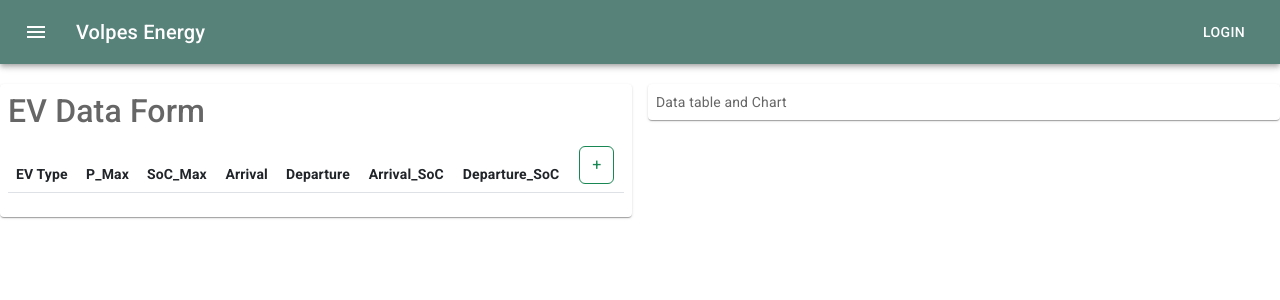
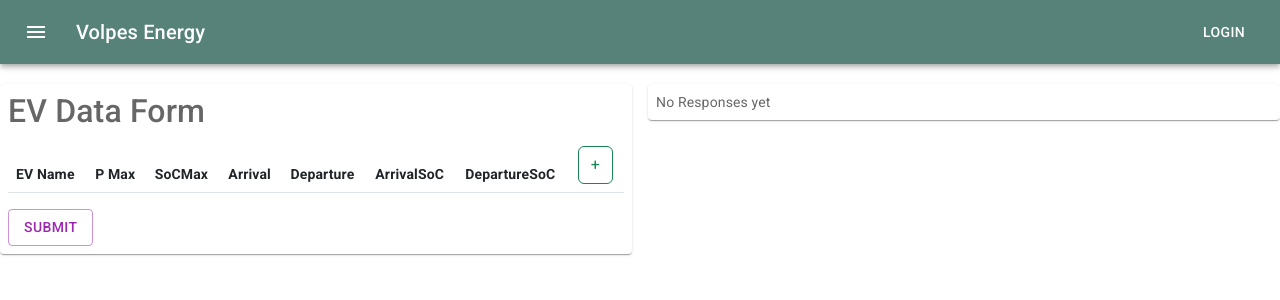
Before and after one commit to hesamossanloo/volpes-energy-frontend, a React (Create React App) app: page / in a window 1280 px wide. Shown: the top 300 px of the page. Built offline with nearby package versions, Linux system fonts and the light colour scheme.

Commit message:
add table and json

```diff
--- a/src/Demo.tsx
+++ b/src/Demo.tsx
@@ -1,10 +1,13 @@
 import * as React from 'react';
+import {useState} from 'react';
 import {styled} from '@mui/material/styles';
 import Box from '@mui/material/Box';
 import Paper from '@mui/material/Paper';
 import Grid from '@mui/material/Grid';
 import "../node_modules/bootstrap/dist/css/bootstrap.min.css";
 import AddDeleteTableRows from "./DynamicTable";
+import {Button} from "@mui/material";
+import {TableContext} from "./TableContext";
 
 const Item = styled(Paper)(({theme}) => ({
     backgroundColor: theme.palette.mode === 'dark' ? '#1A2027' : '#fff',
@@ -13,19 +16,45 @@ const Item = styled(Paper)(({theme}) => ({
     marginTop: 20,
     color: theme.palette.text.secondary,
 }));
+const url = `https://volpes-energy-backend-fiiwhtua3a-ew.a.run.app`;
 
 export default function Demo() {
+    const [tableRows, setTableRows] = useState([]);
+    const [APIData, setAPIData] = useState(null);
+
+    const getEVSchedule = async () => {
+        try {
+            const response = await fetch(`${url}/ev_scheduler`);
+            const data = await response.json()
+            setAPIData(data);
+        } catch (e) {
+            console.error(e.toString);
+        }
+    }
+
+    async function handleSubmit(event) {
+        // TODO Call the actual API
+        event.preventDefault();
+        console.log(tableRows)
+        await getEVSchedule()
+    }
+
     return (
         <Box sx={{flexGrow: 1}}>
             <Grid container spacing={2}>
                 <Grid item xs={6}>
                     <Item>
                         <h2>EV Data Form</h2>
-                        <AddDeleteTableRows />
+                        <TableContext.Provider value={{tableRows, setTableRows}}>
+                            <AddDeleteTableRows/>
+                            <form onSubmit={handleSubmit}>
+                                <Button variant="outlined" color="secondary" type="submit">Submit</Button>
+                            </form>
+                        </TableContext.Provider>
                     </Item>
                 </Grid>
                 <Grid item xs={6}>
-                    <Item>Data table and Chart</Item>
+                    <Item>{APIData ? JSON.stringify(APIData) : `No Responses yet`}</Item>
                 </Grid>
             </Grid>
         </Box>
--- a/src/DynamicTable.tsx
+++ b/src/DynamicTable.tsx
@@ -1,28 +1,31 @@
-import React, {useState} from "react"
+import React, {useContext, useState} from "react"
 import TableRows from "./TableRows"
+import {TableContext} from "./TableContext";
 
 function AddDeleteTableRows() {
     const [rowsData, setRowsData] = useState([]);
+    // @ts-ignore
+    const {setTableRows} = useContext(TableContext);
 
     const addTableRows = () => {
-
         const rowsInput = {
-            ev_type: '',
-            p_max: '',
-            soc_max: '',
-            arrival_time: '',
-            departure_time: '',
-            arrival_soc: '',
-            departure_soc: '',
+            EVType: '',
+            PMax: '',
+            SOCMax: '',
+            arrivalTime: '',
+            departureTime: '',
+            arrivalSOC: '',
+            departureSOC: '',
         }
         // @ts-ignore
         setRowsData([...rowsData, rowsInput])
-
+        setTableRows([...rowsData, rowsInput])
     }
     const deleteTableRows = (index) => {
         const rows = [...rowsData];
         rows.splice(index, 1);
         setRowsData(rows);
+        setTableRows(rows);
     }
 
     const handleChange = (index, evnt) => {
@@ -31,33 +34,19 @@ function AddDeleteTableRows() {
         // @ts-ignore
         rowsInput[index][name] = value;
         setRowsData(rowsInput);
+        setTableRows(rowsInput);
     }
     return (
-        /*
-        "P_max": "500",
-        "SoC_max": "850",
-        "Arrival_time": "2022.12.12 20:15:00",
-        "Departure_time": "2022.12.13 07:00:00",
-        "Arrival_SoC": "99",
-        "Departure_SoC": "850"
-
-        :param p_max: list of maximum charging/ discharging power of each EV (This is the speed that a battery on a vehicle can charge)
-        :param SoC_max: list of battery capacity of each EV (Max capacity of the battery)
-        :param arrival_time: list of EV arrival times
-        :param departure_time: list of EV expected departure times
-        :param arrival_soc: list of EV arrival State of Charge
-        :param departure_soc: list of EV required State of Charge at departure
-        */
         <table className="table">
             <thead>
             <tr>
-                <th>EV Type</th>
-                <th>P_Max</th>
-                <th>SoC_Max</th>
+                <th>EV Name</th>
+                <th>P Max</th>
+                <th>SoCMax</th>
                 <th>Arrival</th>
                 <th>Departure</th>
-                <th>Arrival_SoC</th>
-                <th>Departure_SoC</th>
+                <th>ArrivalSoC</th>
+                <th>DepartureSoC</th>
                 <th>
                     <button className="btn btn-outline-success" onClick={addTableRows}>+</button>
                 </th>
--- /dev/null
+++ b/src/TableContext.tsx
@@ -0,0 +1,3 @@
+import {createContext} from "react";
+
+export const TableContext = createContext({});
--- a/src/TableRows.tsx
+++ b/src/TableRows.tsx
@@ -5,35 +5,35 @@ function TableRows({rowsData, deleteTableRows, handleChange}) {
 
         rowsData.map((data, index) => {
             const {
-                ev_type,
-                p_max,
-                soc_max,
-                arrival_time,
-                departure_time,
-                arrival_soc,
-                departure_soc
+                EVType,
+                PMax,
+                SOCMax,
+                arrivalTime,
+                departureTime,
+                arrivalSOC,
+                departureSOC
             } = data;
             return (
 
                 <tr key={index}>
                     <td>
-                        <input type="text" value={ev_type} onChange={(evnt) => (handleChange(index, evnt))}
-                               name="ev_type" className="form-control"/>
+                        <input type="text" value={EVType} onChange={(evnt) => (handleChange(index, evnt))}
+                               name="EVType" className="form-control"/>
                     </td>
                     <td>
-                        <input type="text" value={p_max} onChange={(evnt) => (handleChange(index, evnt))}
-                               name="p_max" className="form-control"/>
+                        <input type="text" value={PMax} onChange={(evnt) => (handleChange(index, evnt))}
+                               name="PMax" className="form-control"/>
                     </td>
-                    <td><input type="text" value={soc_max} onChange={(evnt) => (handleChange(index, evnt))}
-                               name="soc_max" className="form-control"/></td>
-                    <td><input type="text" value={arrival_time} onChange={(evnt) => (handleChange(index, evnt))}
-                               name="arrival_time" className="form-control"/></td>
-                    <td><input type="text" value={departure_time} onChange={(evnt) => (handleChange(index, evnt))}
-                               name="departure_time" className="form-control"/></td>
-                    <td><input type="text" value={arrival_soc} onChange={(evnt) => (handleChange(index, evnt))}
-                               name="arrival_soc" className="form-control"/></td>
-                    <td><input type="text" value={departure_soc} onChange={(evnt) => (handleChange(index, evnt))}
-                               name="departure_soc" className="form-control"/></td>
+                    <td><input type="text" value={SOCMax} onChange={(evnt) => (handleChange(index, evnt))}
+                               name="SOCMax" className="form-control"/></td>
+                    <td><input type="text" value={arrivalTime} onChange={(evnt) => (handleChange(index, evnt))}
+                               name="arrivalTime" className="form-control"/></td>
+                    <td><input type="text" value={departureTime} onChange={(evnt) => (handleChange(index, evnt))}
+                               name="departureTime" className="form-control"/></td>
+                    <td><input type="text" value={arrivalSOC} onChange={(evnt) => (handleChange(index, evnt))}
+                               name="arrivalSOC" className="form-control"/></td>
+                    <td><input type="text" value={departureSOC} onChange={(evnt) => (handleChange(index, evnt))}
+                               name="departureSOC" className="form-control"/></td>
                     <td>
                         <button className="btn btn-outline-danger" onClick={() => (deleteTableRows(index))}>x</button>
                     </td>
--- a/tsconfig.json
+++ b/tsconfig.json
@@ -10,7 +10,6 @@
     "skipLibCheck": true,
     "esModuleInterop": true,
     "allowSyntheticDefaultImports": true,
-    "strict": true,
     "noImplicitAny": false,
     "forceConsistentCasingInFileNames": true,
     "module": "esnext",
```
Also changed, not shown: src/EVScheduler.tsx (added, +55 -0 lines).
